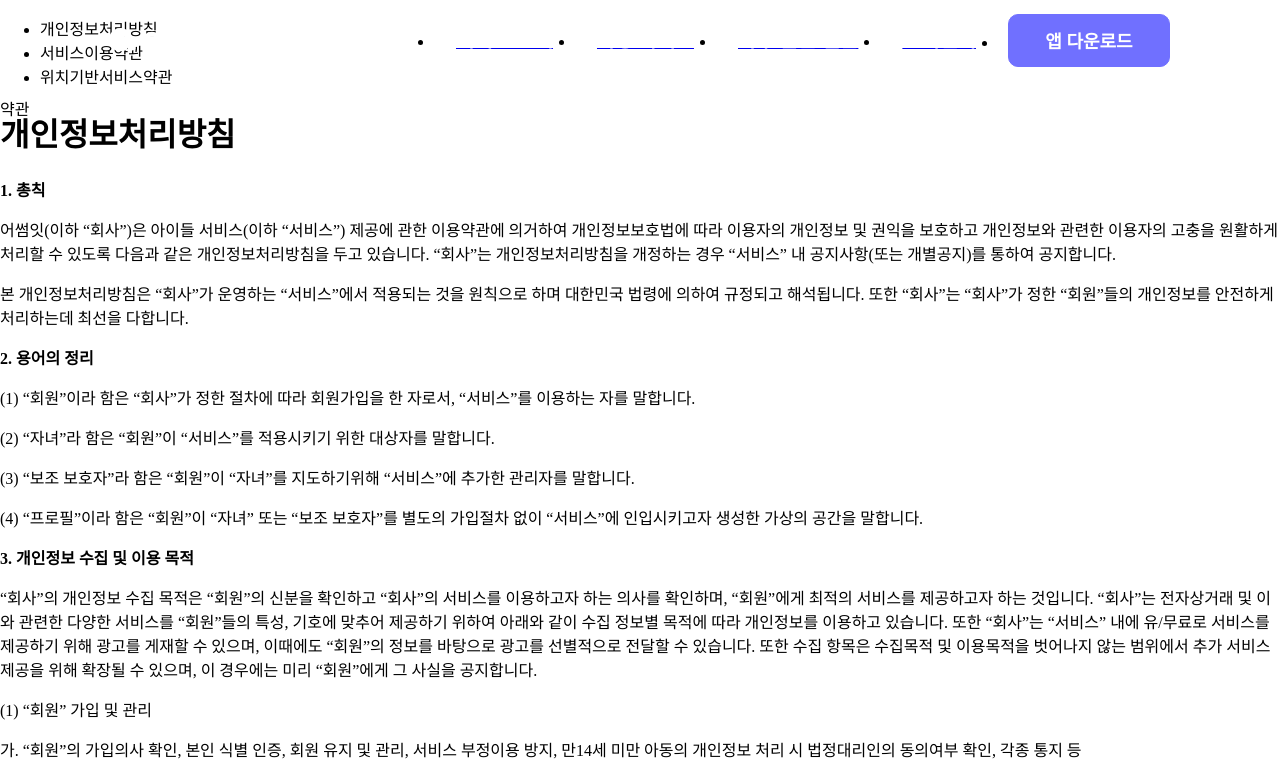
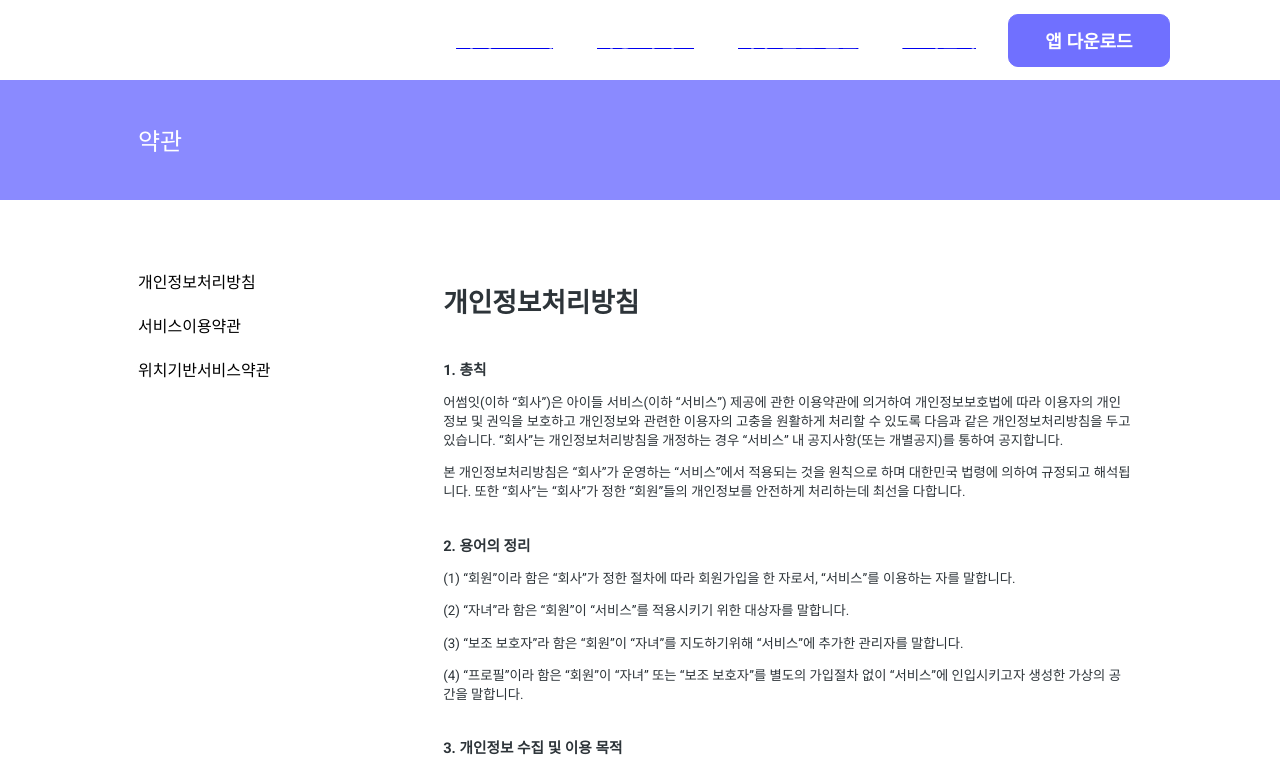
Before and after one commit to awesomeitdev/aidle_web_service_home, a website: page support/policy.html in a window 1280 px wide. Shown: the top 768 px of the page. Drawn offline with Linux system fonts and the light colour scheme.

Commit message:
Update style.css

```diff
--- a/src/sass/style.css
+++ b/src/sass/style.css
@@ -737,3 +737,96 @@ footer .layout .right_box .button_box {
   height: 32px;
   margin-top: 10px;
 }/*# sourceMappingURL=style.css.map */
+
+
+
+
+
+#search_area {
+    display: flex;
+    justify-content: center;
+    width: 100%;
+    height: 120px;
+    background-color: #8A8AFF;
+    color: #FFFFFF;
+
+
+}
+.search-area p {
+    font-size: 24px;
+    margin-top: 3.3%;
+    margin-left: -75% ;
+     /* 수정: 원하는 여백 크기 */
+}
+
+li {
+    list-style-type: none;
+    cursor: pointer;
+}
+
+body {
+    justify-content: center;
+    align-items: center;
+    height: 400vh;
+    font-family:'Roboto';
+
+}
+
+#container {
+    display: flex;
+    position: relative;
+    width: 80%;
+    height: auto;
+    min-height: 100%;
+    margin-left: 10%;
+    padding-top: 243px;
+    padding-bottom: 359px;
+}
+
+#sidebar {
+    width: 30%;
+}
+
+#sidebar ul {
+    list-style: none;
+    padding: 0;
+}
+
+#sidebar ul li {
+    padding: 10px;
+    cursor: pointer;
+}
+
+#content {
+    width: 70%;
+    padding: 20px;
+    color:#2D3439;
+    font-size: 10pt;
+}
+
+#content p strong {
+    font-size: 11pt;
+    font-weight: bold;
+    display: inline-block;
+    margin-top: 20px;
+
+}
+
+#sidebar ul li.active {
+    background-color: #EBEBFF;
+    color: #7070FF;
+    width: 70%;
+    border-radius: 8px;
+    font-weight: bold;
+    padding: 12px 16px;
+    font-size: 18px;
+}
+
+#search_area {
+    transition: opacity 0.5s ease; /* Add a smooth transition effect */
+}
+
+.hidden {
+    opacity: 0;
+    pointer-events: none; /* Disable pointer events to make the element unclickable */
+}
```
